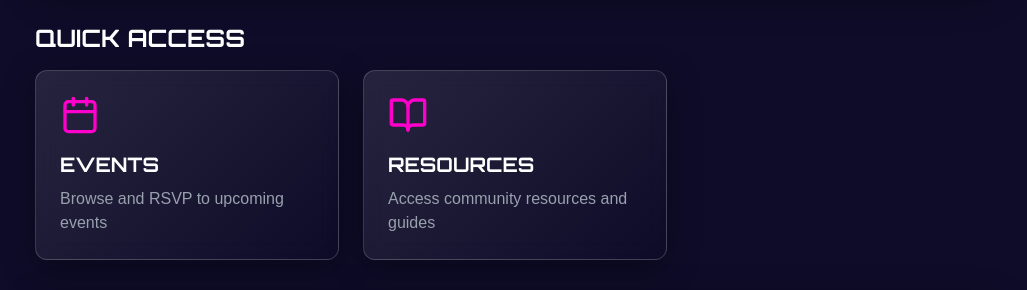
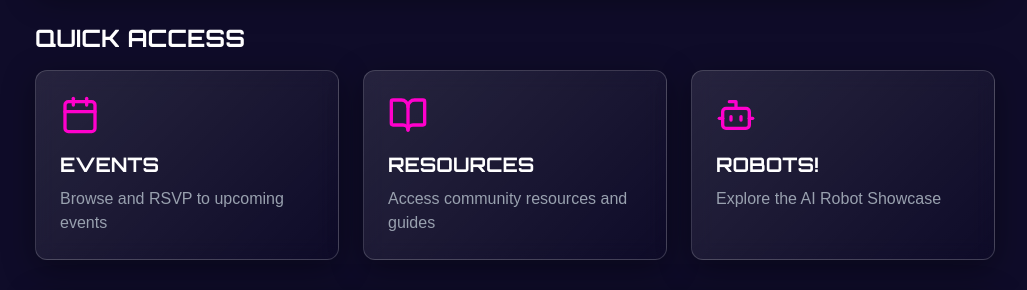
Before and after one commit to Guatapickl/gay-i-concierge, a Next.js app: page /hub in a window 1280 px wide. Shown: the part 228-518 px from the top of the page, without its empty margins (253-1280 px from the left). Built offline with nearby package versions, Linux system fonts and the light colour scheme; no server answers.

Commit message:
feat: add robots button to hub

```diff
--- a/app/hub/page.tsx
+++ b/app/hub/page.tsx
@@ -2,7 +2,7 @@
 
 import { useEffect, useState } from 'react';
 import Link from 'next/link';
-import { Calendar, BookOpen, Users, Zap } from 'lucide-react';
+import { Calendar, BookOpen, Users, Zap, Bot } from 'lucide-react';
 import { supabase } from '@/lib/supabase';
 import MyRsvps from '@/components/MyRsvps';
 
@@ -32,6 +32,13 @@ export default function Hub() {
       description: 'Access community resources and guides',
       icon: BookOpen,
       gradient: 'from-accent to-blue-500',
+    },
+    {
+      href: '/robot',
+      title: 'ROBOTS!',
+      description: 'Explore the AI Robot Showcase',
+      icon: Bot,
+      gradient: 'from-cyan-400 to-blue-600',
     },
   ];
 
```
